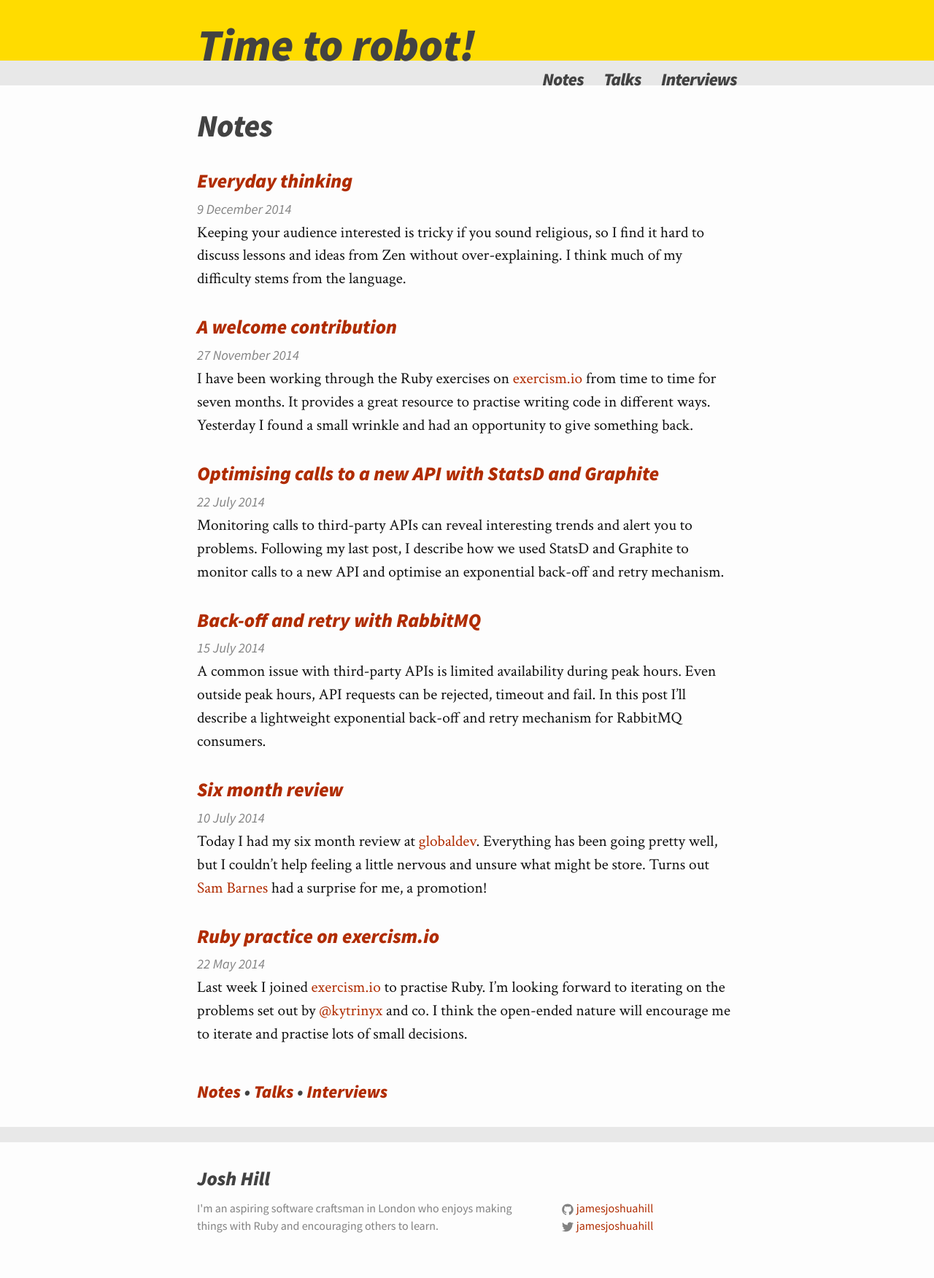
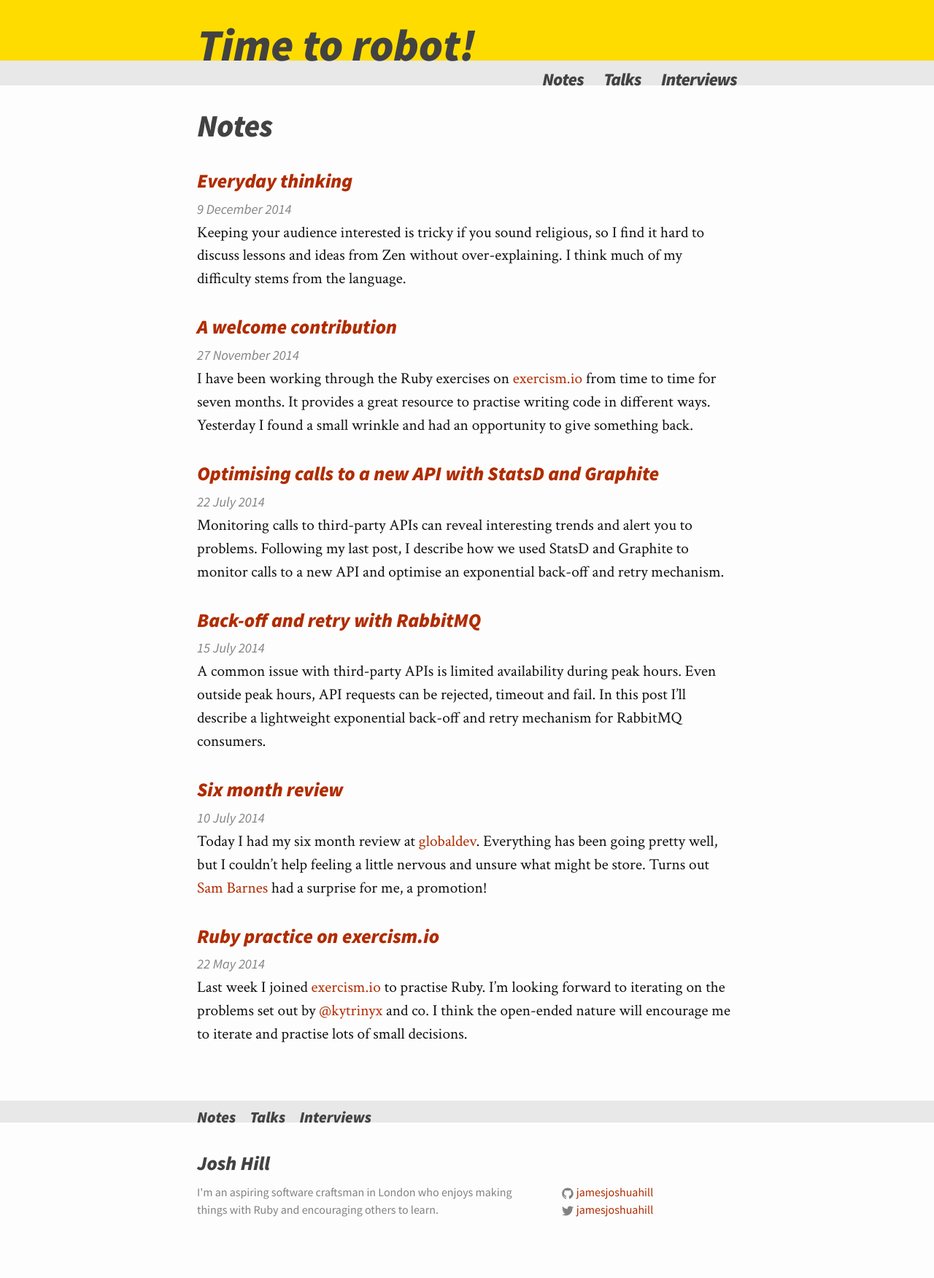
Before and after one commit to jamesjoshuahill/jamesjoshuahill.github.io, a Jekyll site: the page built from notes/index.html, in a window 1280 px wide. Shown: the whole page at 73% size. Built offline with Jekyll 4.4.1, drawn with Linux system fonts in a browser that asks for light colours; after the commit the page ends 1729 px from its top, so only the background shows below that.

Commit message:
Move category links into footer

```diff
--- a/_includes/categories.html
+++ /dev/null
@@ -1,5 +0,0 @@
-<h2 class="categories">
-  <a class="category-link" href="{{ site.baseurl }}/notes/">Notes</a> •
-  <a class="category-link" href="{{ site.baseurl }}/talk/">Talks</a> •
-  <a class="category-link" href="{{ site.baseurl }}/interview/">Interviews</a>
-</h2>
--- a/_includes/footer.html
+++ b/_includes/footer.html
@@ -1,6 +1,12 @@
 <footer class="site-footer">
 
   <div class="wrapper">
+
+    <nav class="footer-nav">
+      <a class="page-link" href="{{ site.baseurl }}/notes/">Notes</a>
+      <a class="page-link" href="{{ site.baseurl }}/talk/">Talks</a>
+      <a class="page-link" href="{{ site.baseurl }}/interview/">Interviews</a>
+    </nav>
 
     <h2 class="footer-heading">{{ site.author }}</h2>
 
--- a/_layouts/post.html
+++ b/_layouts/post.html
@@ -23,7 +23,6 @@ layout: default
         </li>
       {% endfor %}
     </ul>
-    {% include categories.html %}
   </footer>
 
 </div>
--- a/_sass/_layout.scss
+++ b/_sass/_layout.scss
@@ -147,8 +147,31 @@
  */
 .site-footer {
     font-family: $title-font-family;
-    border-top: 16pt solid $grey-color-light;
+    border-top: 23pt solid $grey-color-light;
     padding: $spacing-unit 0;
+}
+
+.footer-nav {
+    font-weight: bold;
+    font-style: italic;
+    margin-top: -40pt;
+    margin-bottom: 20pt;
+
+    a {
+        &:not(:first-child) {
+            margin-left: $spacing-unit / 2;
+        }
+
+        &,
+        &:visited {
+            color: $grey-color-dark;
+        }
+
+        &:hover,
+        &:active {
+            color: lighten($grey-color-dark, 30%);
+        }
+    }
 }
 
 .footer-heading {
--- a/interview/index.html
+++ b/interview/index.html
@@ -9,5 +9,4 @@ title: Interviews
       {% include post-summary.html %}
     {% endfor %}
   </ul>
-  {% include categories.html %}
 </div>
--- a/notes/index.html
+++ b/notes/index.html
@@ -9,5 +9,4 @@ title: Notes
       {% include post-summary.html %}
     {% endfor %}
   </ul>
-  {% include categories.html %}
 </div>
--- a/talk/index.html
+++ b/talk/index.html
@@ -9,5 +9,4 @@ title: Talks
       {% include post-summary.html %}
     {% endfor %}
   </ul>
-  {% include categories.html %}
 </div>
```
